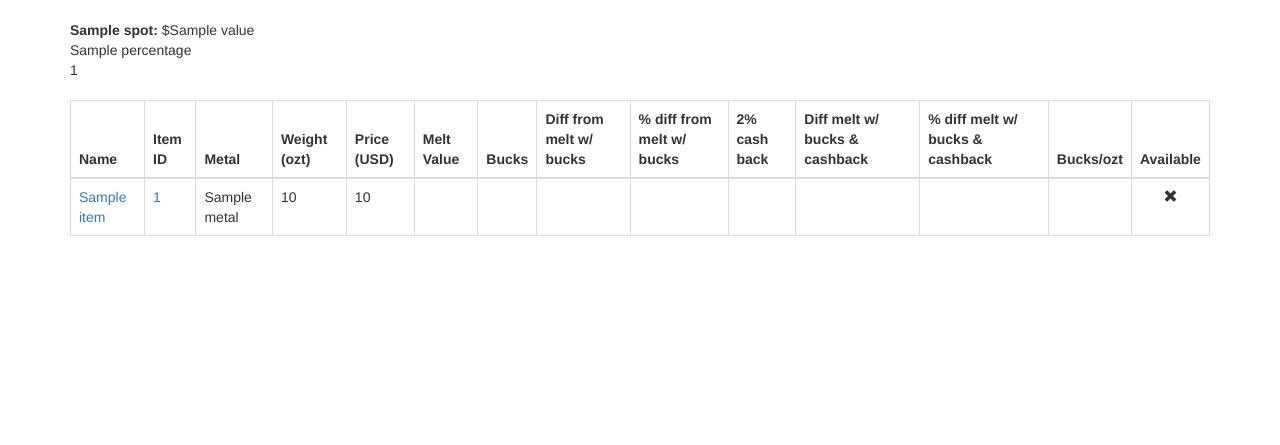
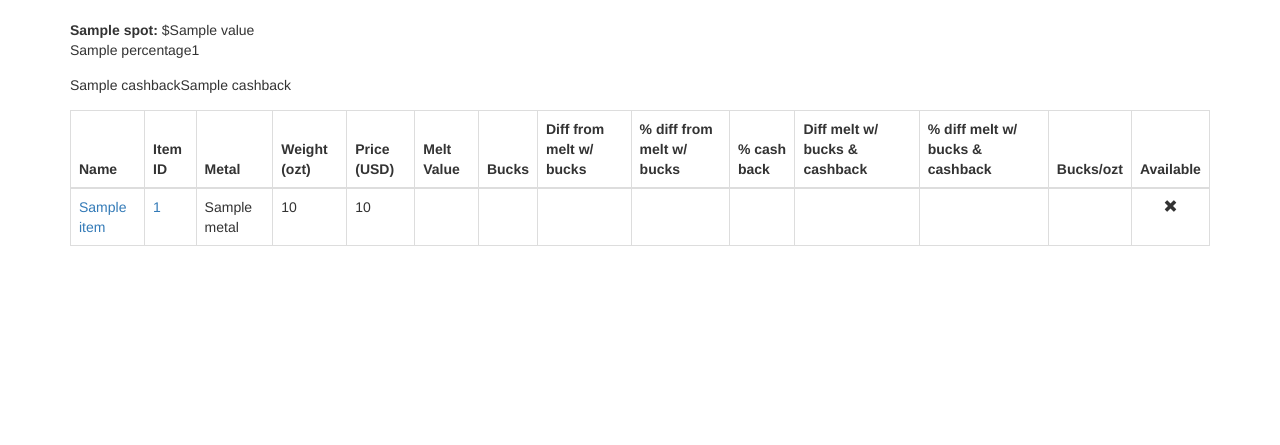
Before and after one commit to seanmckaybeck/bucks_deals, a Python web app: template deals/templates/index.html in a window 1280 px wide. Shown: the part 52-497 px from the top of the page. Run offline with Jinja, Linux system fonts and the light colour scheme; the template is opened without the code that fills it: most values are stand-ins (such as "Sample title", 1, 10 or a date in 2020); some libraries are stand-ins or nearby versions.

Commit message:
Available column now sortable. Cashback amount selectable

```diff
--- a/deals/static/js/index.js
+++ b/deals/static/js/index.js
@@ -7,24 +7,45 @@ function set_color(tag) {
 
 
 function percentage_changed() {
-    var percentage = parseInt($('#bucks-percent')[0].value) / 100;
+    var bucks = parseInt($('#bucks-percent')[0].value) / 100;
+    var cashback = parseFloat($('#cash-percent')[0].value) / 100;
     $('.item').each(function(idx){
         var kids = $(this).children();
         kids[5].textContent = (kids[3].textContent * prices[kids[2].textContent.toLowerCase()]).toFixed(2); // melt: weight * spot
-        kids[6].textContent = (kids[4].textContent * percentage).toFixed(2); // bucks: price * bucks percentage
+        kids[6].textContent = (kids[4].textContent * bucks).toFixed(2); // bucks: price * bucks percentage
         if (kids[6].textContent > 100)
             kids[6].textContent = 100;
         kids[7].textContent = (kids[4].textContent - kids[5].textContent - kids[6].textContent).toFixed(2); // melt difference with bucks: price - melt - bucks
         set_color(kids[7]);
         kids[8].textContent = ((kids[7].textContent / kids[5].textContent) * 100).toFixed(2); // % melt diff = meltdiff / melt * 100
-        set_color(kids[8])
-        kids[9].textContent = (kids[4].textContent * 0.02).toFixed(2); // 2% cashback cc: price * 0.02
+        set_color(kids[8]);
+        kids[9].textContent = (kids[4].textContent * cashback).toFixed(2); // x% cashback cc: price * cashback percentage
         kids[10].textContent = (kids[4].textContent - kids[5].textContent - kids[6].textContent - kids[9].textContent).toFixed(2); // melt difference with bucks and cashback: price - melt - bucks - cashback
         set_color(kids[10]);
         kids[11].textContent = ((kids[10].textContent / kids[5].textContent) * 100).toFixed(2); // % melt cash diff = meltcashdiff / melt * 100
         set_color(kids[11]);
         kids[12].textContent = (kids[6].textContent / kids[3].textContent).toFixed(2); // bucks/ozt: bucks / weight
     });
-    var table = $('item-table');
-    sorttable.makeSortable(table);
+    $('#item-table').tablesorter();
+    // var table = $('#item-table')[0];
+    // sorttable.makeSortable(table);
 }
+
+/*
+function toggle_columns(checkbox) {
+    if (checkbox.is(':checked')) {
+        $('.percent').show();
+        $('.dollars').hide();
+    }
+    else {
+        $('.percent').hide();
+        $('.dollars').show();
+    }
+}
+
+
+function pageload() {
+    percentage_changed();
+    toggle_columns($($('#toggle')[0]));
+}
+*/
--- a/deals/templates/index.html
+++ b/deals/templates/index.html
@@ -19,7 +19,12 @@ sorttable.makeSortable(table);
 {% for spot in spots %}
 <b>{{ spot.name|capitalize }}:</b> ${{ spot.value }}<br>
 {% endfor %}
-{{ select.percentage.label }}<br>{{ select.percentage(onchange='percentage_changed()', class='form-control') }}<br><br>
+<div class="form-group">
+{{ select.percentage.label }}{{ select.percentage(onchange='percentage_changed()', class='form-control') }}
+</div>
+<div class="form-group">
+{{ select.cashback.label }}{{ select.cashback(onchange='percentage_changed()', class='form-control') }}
+</div>
 <table class="table table-hover table-bordered table-responsive sortable" id="item-table">
     <thead>
     <tr>
@@ -32,7 +37,7 @@ sorttable.makeSortable(table);
         <th class="sorttable_numeric">Bucks</th>
         <th class="sorttable_numeric">Diff from melt w/ bucks</th>
         <th class="sorttable_numeric">% diff from melt w/ bucks</th>
-        <th class="sorttable_numeric">2% cash back</th>
+        <th class="sorttable_numeric">% cash back</th>
         <th class="sorttable_numeric">Diff melt w/ bucks & cashback</th>
         <th class="sorttable_numeric">% diff melt w/ bucks & cashback</th>
         <th class="sorttable_numeric">Bucks/ozt</th>
@@ -55,7 +60,7 @@ sorttable.makeSortable(table);
         <td class="melt_diff_cash"></td>
         <td class="perc_diff_cash"></td>
         <td class="bucks_per"></td>
-        <td class="text-center"><span class="glyphicon {% if item.available %}glyphicon-ok{% else %}glyphicon-remove{% endif %}" aria-hidden="true"></span></td>
+        <td class="text-center" sorttable_customkey="{% if item.available %}1{% else %}0{% endif %}"><span class="glyphicon {% if item.available %}glyphicon-ok{% else %}glyphicon-remove{% endif %}" aria-hidden="true"></span></td>
     </tr>
     {% endfor %}
     </tbody>
```
